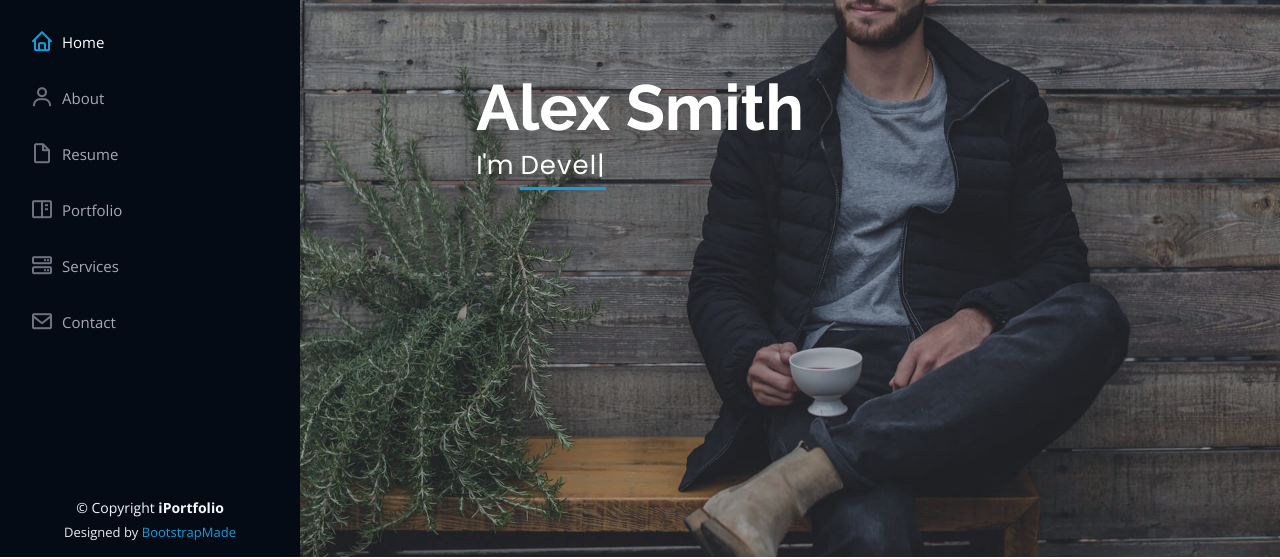
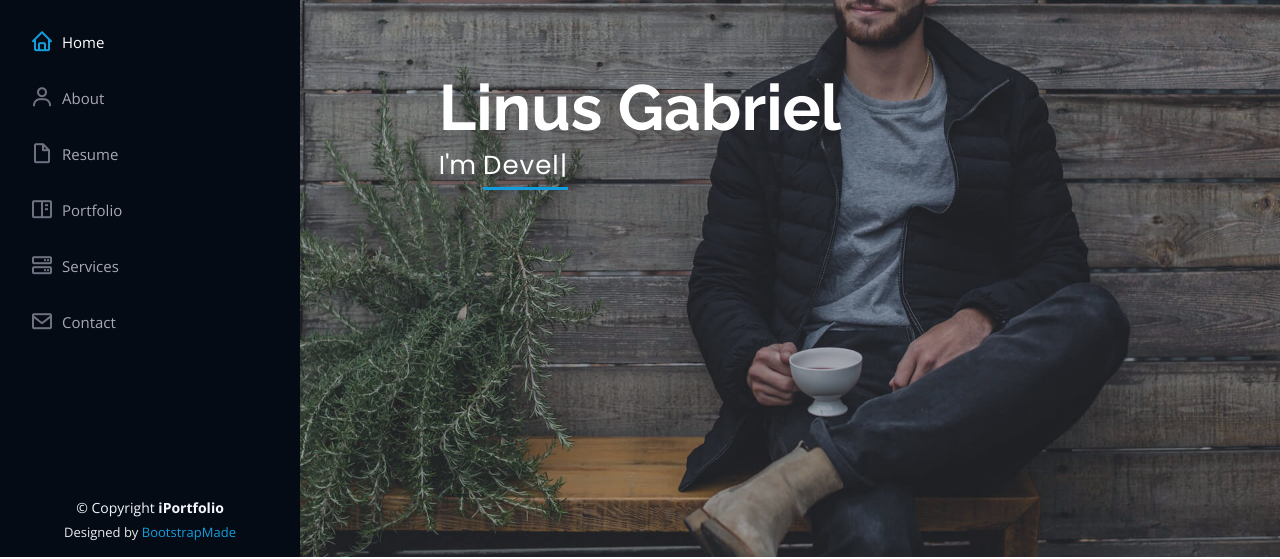
Before and after one commit to ladikpe/LoveLife, a plain HTML site: page index.html in a window 1280 px wide. Shown: the part 243-802 px from the top of the page. Drawn offline with nearby package versions, Linux system fonts and the light colour scheme.

Commit message:
Update index.html

```diff
--- a/index.html
+++ b/index.html
@@ -72,7 +72,7 @@
   <!-- ======= Hero Section ======= -->
   <section id="hero" class="d-flex flex-column justify-content-center align-items-center">
     <div class="hero-container" data-aos="fade-in">
-      <h1>Alex Smith</h1>
+      <h1>Linus Gabriel</h1>
       <p>I'm <span class="typed" data-typed-items="Designer, Developer, Freelancer, Photographer"></span></p>
     </div>
   </section><!-- End Hero -->
```
